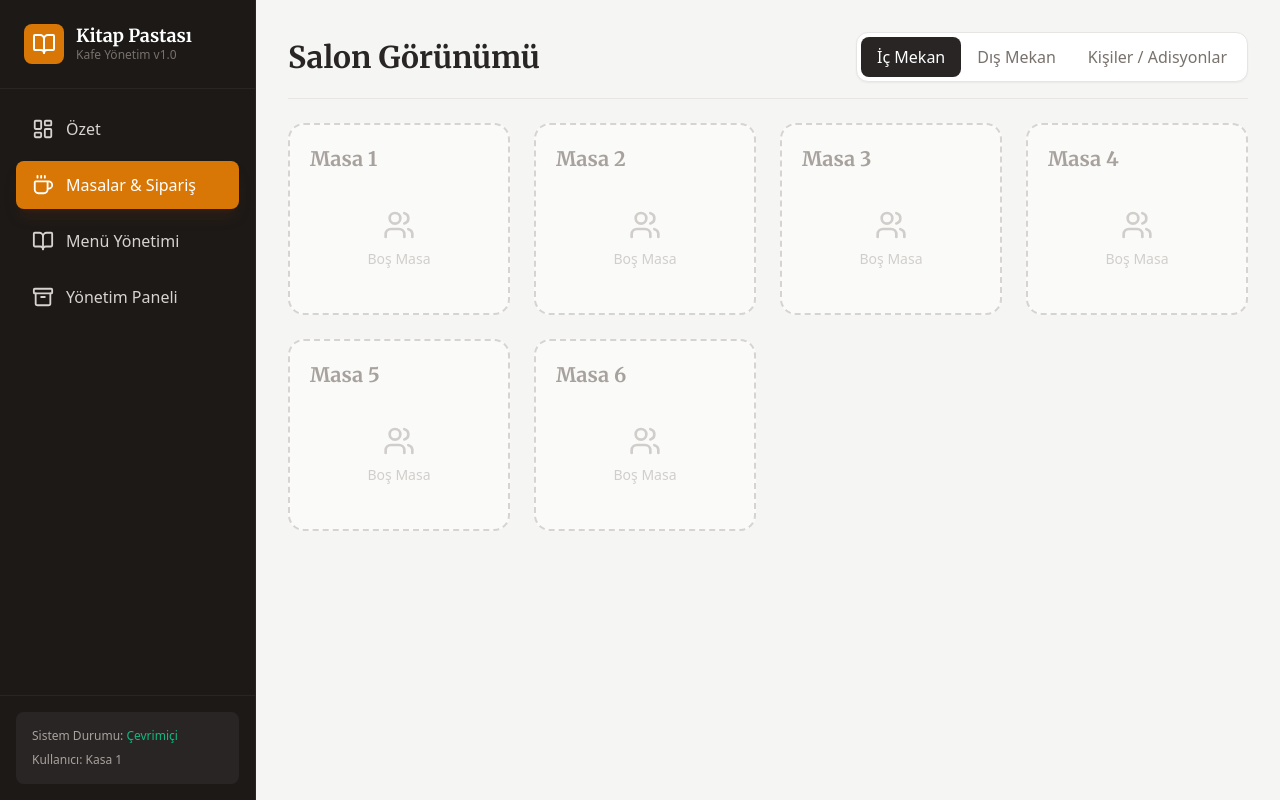
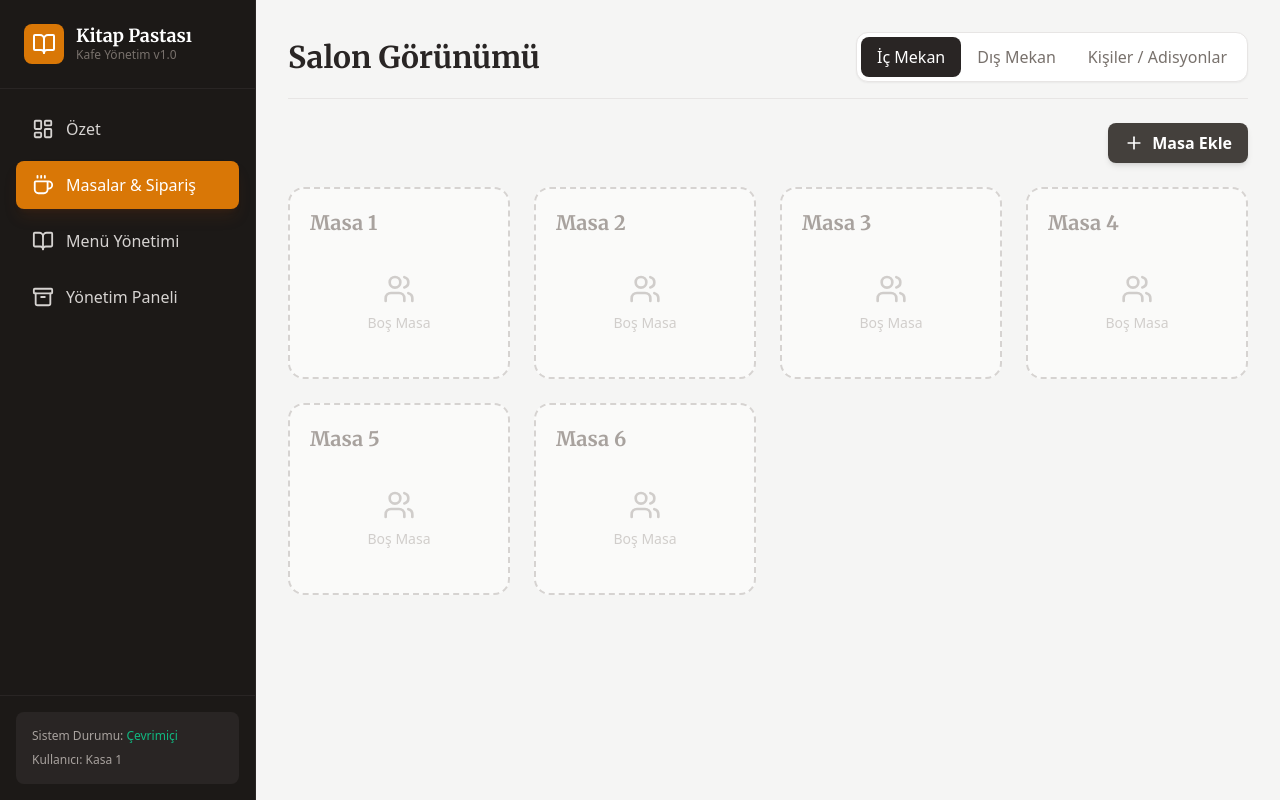
Before and after one commit to hamza24010/Kitap_Pastasi_Odeme_Sistemi, a React (Vite) app: page / in a window 1280 px wide. Built offline with nearby package versions, Linux system fonts and the light colour scheme.

Commit message:
Add dynamic table addition feature
- Add 'Masa Ekle' button to TableGrid for Indoor/Outdoor tabs
- Implement table addition logic in App.tsx
- Ensure consistent ID generation for new tables

```diff
--- a/App.tsx
+++ b/App.tsx
@@ -103,6 +103,19 @@ function App() {
     setSelectedTableId(newId);
   };
 
+  const handleAddTable = (name: string, section: 'indoor' | 'outdoor') => {
+    const newId = Math.max(...tables.map(t => t.id), 0) + 1;
+    const newTable: Table = {
+      id: newId,
+      name: name,
+      isOccupied: false,
+      orders: [],
+      type: 'table',
+      section: section
+    };
+    setTables(prev => [...prev, newTable]);
+  };
+
   const selectedTable = tables.find(t => t.id === selectedTableId);
 
   return (
@@ -124,6 +137,7 @@ function App() {
             tables={tables}
             onSelectTable={setSelectedTableId}
             onAddPerson={handleAddPerson}
+            onAddTable={handleAddTable}
           />
         )}
 
--- a/components/TableGrid.tsx
+++ b/components/TableGrid.tsx
@@ -6,9 +6,10 @@ interface TableGridProps {
   tables: Table[];
   onSelectTable: (tableId: number) => void;
   onAddPerson?: (name: string) => void;
+  onAddTable?: (name: string, section: 'indoor' | 'outdoor') => void;
 }
 
-export const TableGrid: React.FC<TableGridProps> = ({ tables, onSelectTable, onAddPerson }) => {
+export const TableGrid: React.FC<TableGridProps> = ({ tables, onSelectTable, onAddPerson, onAddTable }) => {
   const [activeTab, setActiveTab] = useState<'indoor' | 'outdoor' | 'person'>('indoor');
 
   const filteredTables = tables.filter(t => {
@@ -20,6 +21,14 @@ export const TableGrid: React.FC<TableGridProps> = ({ tables, onSelectTable, onA
     const name = prompt("Kişi/Adisyon Adı Giriniz:");
     if (name && onAddPerson) {
       onAddPerson(name);
+    }
+  };
+
+  const handleAddTable = () => {
+    if (activeTab === 'person') return;
+    const name = prompt(`${activeTab === 'indoor' ? 'İç Mekan' : 'Dış Mekan'} için Masa Adı/No Giriniz:`);
+    if (name && onAddTable) {
+      onAddTable(name, activeTab);
     }
   };
 
@@ -52,8 +61,8 @@ export const TableGrid: React.FC<TableGridProps> = ({ tables, onSelectTable, onA
         </div>
       </div>
 
-      {activeTab === 'person' && (
-        <div className="mb-6 flex justify-end">
+      <div className="mb-6 flex justify-end">
+        {activeTab === 'person' ? (
           <button
             onClick={handleAddPerson}
             className="flex items-center gap-2 bg-amber-600 text-white px-4 py-2 rounded-lg font-bold hover:bg-amber-700 transition-colors shadow-md"
@@ -61,13 +70,21 @@ export const TableGrid: React.FC<TableGridProps> = ({ tables, onSelectTable, onA
             <Plus size={20} />
             Yeni Kişi Ekle
           </button>
-        </div>
-      )}
+        ) : (
+          <button
+            onClick={handleAddTable}
+            className="flex items-center gap-2 bg-stone-700 text-white px-4 py-2 rounded-lg font-bold hover:bg-stone-800 transition-colors shadow-md"
+          >
+            <Plus size={20} />
+            Masa Ekle
+          </button>
+        )}
+      </div>
 
       {filteredTables.length === 0 ? (
          <div className="flex-1 flex flex-col items-center justify-center text-stone-400 min-h-[400px]">
            <p className="text-xl">Bu bölümde henüz kayıt yok.</p>
-           {activeTab === 'person' && <p className="text-sm mt-2">Sağ üstteki butondan yeni kişi ekleyebilirsiniz.</p>}
+           <p className="text-sm mt-2">Sağ üstteki butondan ekleme yapabilirsiniz.</p>
          </div>
       ) : (
         <div className="grid grid-cols-1 sm:grid-cols-2 md:grid-cols-3 lg:grid-cols-4 gap-6 pb-8">
```
